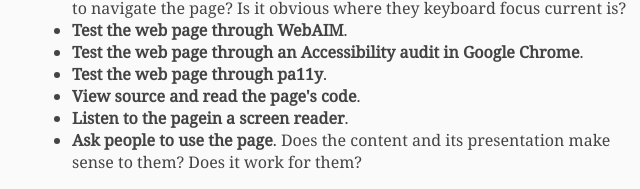
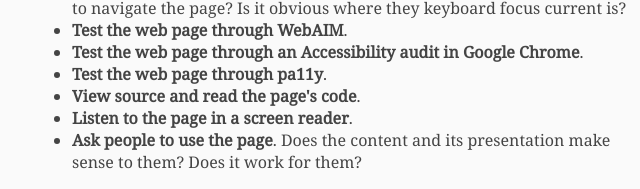
Before and after one commit to AccessibleFuture/webdesign-accessiblefuture, a plain HTML site: page index.html in a window 1280 px wide. Shown: the part 1348-1537 px from the top of the page, 308-948 px from the left. Drawn offline with Linux system fonts and the light colour scheme.

Commit message:
Make two words out of one non-word.

```diff
--- a/index.html
+++ b/index.html
@@ -59,7 +59,7 @@
             <li><strong>Test the web page through an Accessibility audit in Google Chrome</strong>.</li>
             <li><strong>Test the web page through pa11y</strong>.</li>
             <li><strong>View source and read the page's code</strong>.</li>
-            <li><strong>Listen to the pagein a screen reader</strong>.</li>
+            <li><strong>Listen to the page in a screen reader</strong>.</li>
             <li><strong>Ask people to use the page</strong>. Does the content and its presentation make sense to them? Does it work for them?</li>
         </ul>
 
```
